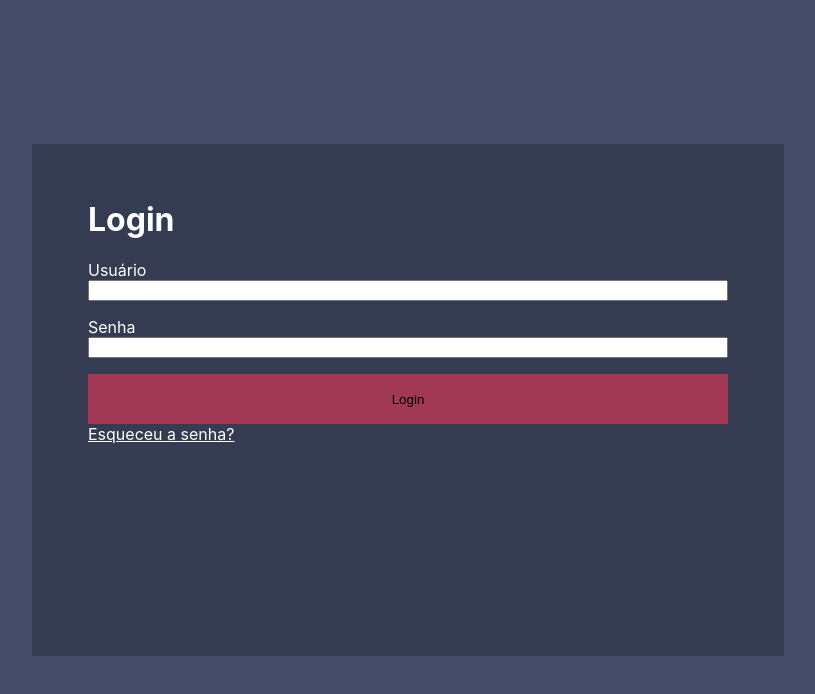
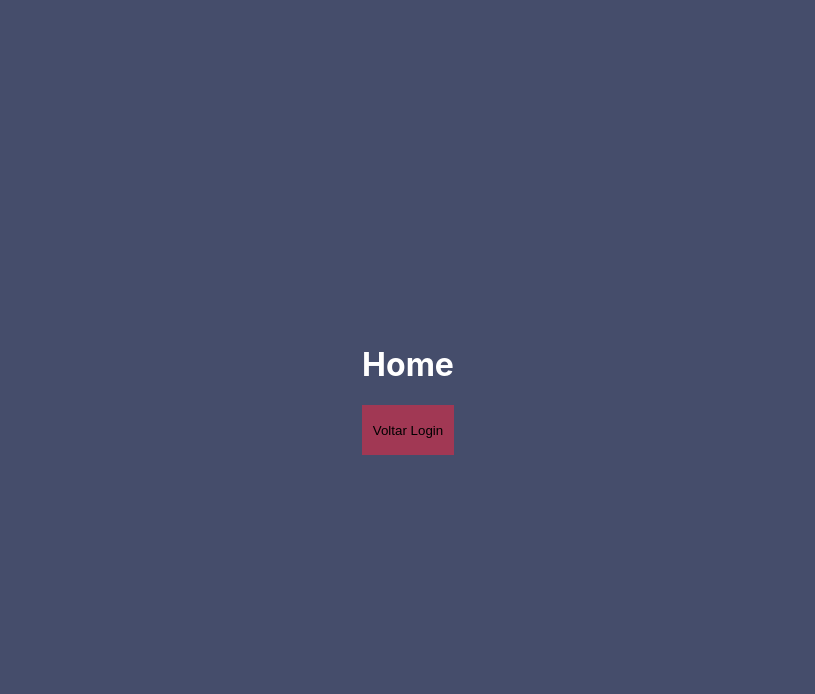
Before and after one commit to GisellePiasetzki/OiDevs-React-modulo-5, a React (Create React App) app: page /home in a window 1280 px wide. Shown: the top 694 px of the page, without its empty margins (232-1047 px from the left). Built offline with nearby package versions, Linux system fonts and the light colour scheme.

Commit message:
Adiciona exercício aula 4

```diff
--- a/package.json
+++ b/package.json
@@ -8,6 +8,7 @@
     "@testing-library/user-event": "^13.5.0",
     "react": "^18.2.0",
     "react-dom": "^18.2.0",
+    "react-router-dom": "^6.6.2",
     "react-scripts": "5.0.1",
     "web-vitals": "^2.1.4"
   },
--- a/src/App.css
+++ /dev/null
@@ -1,30 +0,0 @@
-.container {
-  background-color: #353B50;
-  width: 50vw;
-  height: 50vh;
-  padding: 56px;
-}
-
-h1{
-  margin-top: 0;
-  color: white;
-}
-
-.inputs{
-  color: white;
-  display: flex;
-  flex-direction: column;
-  margin-bottom: 16px;
-}
-
-button{
-  background-color: #A13854;
-  width: 100%;
-  height: 50px;
-  border: none;
-
-}
-
-.senha{
-  color: white;
-}
--- a/src/App.js
+++ b/src/App.js
@@ -1,20 +1,18 @@
-import './App.css';
-import Title from './components/Title/index.js';
-import Input from './components/Input/index.js';
-import Button from './components/Button/index.js';
-import Link from './components/Link/index.js';
-
+import { BrowserRouter as Router, Routes, Route } from "react-router-dom";
+import Login from './pages/Login/index.jsx';
+import Home from './pages/Home/index.jsx';
 
 
 function App() {
   return (
-    <div className="container">
-      <Title title="Login"/>
-      <Input label="Usuário"/>
-      <Input label="Senha"/>
-      <Button link="https://discord.gg/Vpbg8XzE" texto="Login"/>
-      <Link link="https://www.google.com/" texto="Esqueceu a senha?" />
-    </div>
+    <Router>
+      <Routes>
+        <Route path="/" element={<Login/>}></Route>
+        <Route path="/home" element={<Home/>}></Route>
+      </Routes>
+    </Router>
+
+
   );
 }
 
--- a/src/components/Button/index.js
+++ b/src/components/Button/index.js
@@ -1,10 +1,10 @@
 
-function Button({link, texto}){
+function Button({redirecionar, texto}){
     return (
 
-        <a href={link} target="blank">
-            <button>{texto}</button>
-        </a>
+       <button
+       onClick={redirecionar}
+       >{texto}</button>
 
 
     )
--- /dev/null
+++ b/src/pages/Home/index.jsx
@@ -0,0 +1,21 @@
+import {useNavigate} from "react-router-dom";
+
+function Home () {
+    const navigate = useNavigate();
+
+    function voltarLogin(){
+        navigate("/")
+    }
+    return (
+    <>
+    <h1>Home</h1>
+    <button
+    onClick={voltarLogin}
+    >
+      Voltar Login
+    </button>
+    </>
+    )
+}
+
+export default Home;
--- /dev/null
+++ b/src/pages/Login/index.jsx
@@ -0,0 +1,30 @@
+import './styles.css'
+import Title from '../../components/Title/index.js';
+import Input from '../../components/Input/index.js';
+import Button from '../../components/Button/index.js';
+import Link from '../../components/Link/index.js';
+import {useNavigate} from "react-router-dom";
+
+function Login() {
+    const navigate = useNavigate();
+
+    function vaParaHome(){
+        navigate("/home")
+    }
+
+    return (
+
+        <div className="container">
+            <Title title="Login"/>
+            <Input label="Usuário"/>
+            <Input label="Senha"/>
+            <Button
+            texto="Entrar"
+            redirecionar={vaParaHome}
+            />
+            <Link link="https://www.google.com/" texto="Esqueceu a senha?" />
+        </div>
+    );
+  }
+
+  export default Login;
--- /dev/null
+++ b/src/pages/Login/styles.css
@@ -0,0 +1,30 @@
+.container {
+    background-color: #353B50;
+    width: 50vw;
+    height: 50vh;
+    padding: 56px;
+  }
+
+  h1{
+    margin-top: 0;
+    color: white;
+  }
+
+  .inputs{
+    color: white;
+    display: flex;
+    flex-direction: column;
+    margin-bottom: 16px;
+  }
+
+  button{
+    background-color: #A13854;
+    width: 100%;
+    height: 50px;
+    border: none;
+
+  }
+
+  .senha{
+    color: white;
+  }
```
Also changed, not shown: 2 other files (tests, documents, lock files or other folders).
